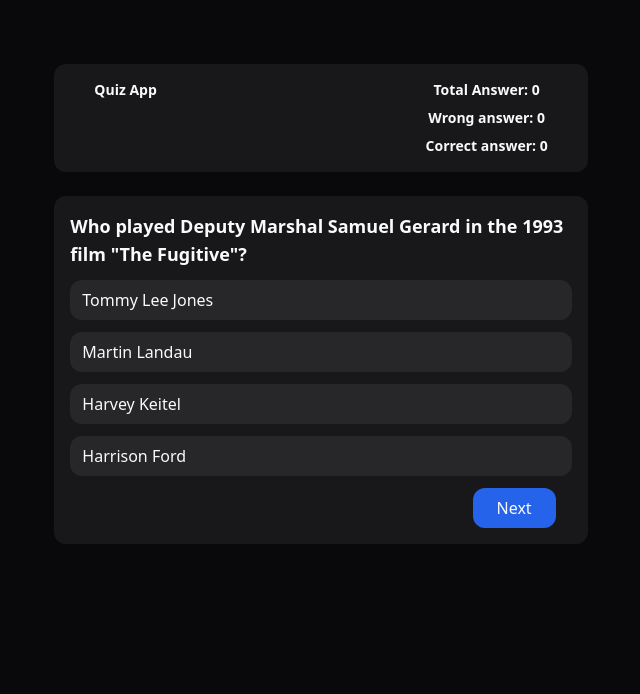
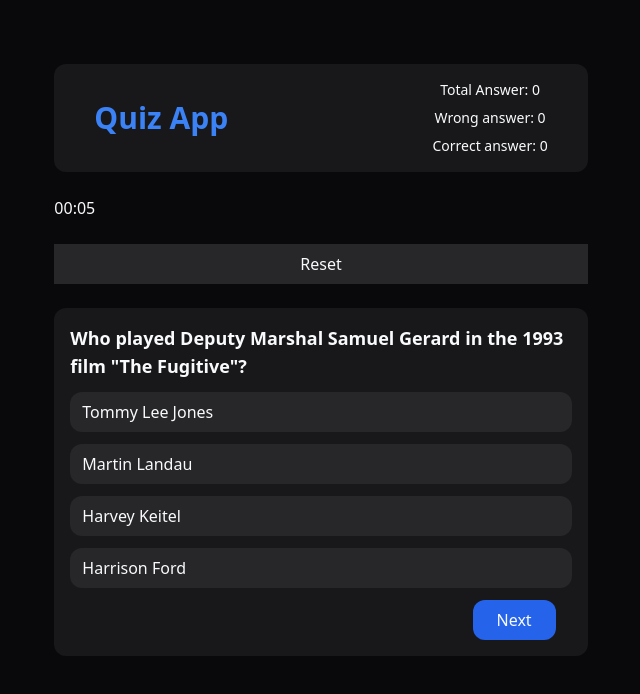
Before and after one commit to ahmadhabibi14/quizz-app, a React (Vite) app: page / in a window 1280 px wide. Shown: the top 694 px of the page, without its empty margins (319-959 px from the left). Built offline with nearby package versions, Linux system fonts and the light colour scheme.

Commit message:
Test timer 01

```diff
--- a/src/App.jsx
+++ b/src/App.jsx
@@ -1,4 +1,4 @@
-import { useState, useEffect } from "react";
+import { useState, useRef, useEffect } from "react";
 // import axios from "axios";
 import "./index.css";
 import { TriviaData } from "./apis/quiz";
@@ -15,6 +15,46 @@ function App() {
       wrongAnswer: 0,
       totalAnswer: 0
    })
+   const [timer, setTimer] = useState("00:00");
+   const Ref = useRef(null);
+
+   const getTimeRemaining = (e) => {
+      const total = Date.parse(e) - Date.parse(new Date());
+      const seconds = Math.floor((total / 1000) % 60);
+      const minutes = Math.floor((total / 1000 / 60) % 60);
+      return {
+         total, minutes, seconds
+      }
+   }
+
+   const startTimer = (e) => {
+      let { total, minutes, seconds } = getTimeRemaining(e);
+      if (total >= 0) {
+         setTimer(
+            (minutes > 9 ? minutes : '0'+minutes) + ':' +
+            (seconds > 9 ? seconds : '0'+seconds)
+         )
+      }
+   }
+
+   const clearTimer = (e) => {
+      setTimer("15:00");
+      if (Ref.current) clearInterval(Ref.current);
+      const id = setInterval(() => {
+         startTimer(e)
+      }, 1000);
+      Ref.current = id;
+   }
+
+   const getDateTime = () => {
+      let deadline = new Date();
+      deadline.setSeconds(deadline.getSeconds() + 10);
+      return deadline;
+   }
+
+   const clickOnReset = () => {
+      clearTimer(getDateTime());
+   }
 
    async function combineAllAnswers() {
       let allAnswers = [];
@@ -31,6 +71,8 @@ function App() {
       combineAllAnswers();
       console.log(triviaData[currentQuestion].incorrect_answers)
       console.log(currentQuestion)
+
+      clearTimer(getDateTime());
    }, []);
 
    const NextQuestion = () => {
@@ -73,27 +115,24 @@ function App() {
       console.log(answerCorrect)
    }
 
-   // console.log(allPossibleAnswers[selectedAnswerIndex])
    return (
       <div className="bg-zinc-950 min-h-screen text-slate-50 flex justify-center py-16">
          <div className="flex flex-col space-y-6 w-5/12">
-            <h1 className="text-sm py-4 px-10 flex flex-row justify-between rounded-xl bg-zinc-900 font-bold text-center">
-               <span>Quiz App</span>
-               <div className="flex flex-col space-y-2">
+            <h1 className="py-4 px-10 flex flex-row justify-between items-center rounded-xl bg-zinc-900 text-center">
+               <span className="text-3xl text-blue-500 font-black">Quiz App</span>
+               <div className="flex flex-col space-y-2 text-sm">
                   <p>Total Answer: {result.totalAnswer}</p>
                   <p>Wrong answer: {result.wrongAnswer}</p>
                   <p>Correct answer: {result.correctAnswer}</p>
                </div>
             </h1>
+            <p>{timer}</p>
+            <button className="p-2 bg-zinc-800" onClick={clickOnReset}>Reset</button>
             <div className="flex flex-col space-y-3 bg-zinc-900 rounded-xl p-4">
 
                <div className="flex flex-col space-y-3">
                   <h2 className="text-lg font-bold">{removeCharacters(triviaData[currentQuestion].question)}</h2>
                   <ul className="flex flex-col space-y-3 list-none">
-                     {/* {triviaData[currentQuestion].incorrect_answers.map((answer, index) => (
-                        <li onClick={clickAnswer} className={activeAnswer ? 'answer-active' : 'answer'} key={index}>{answer}</li>
-                     ))}
-                     <li onClick={clickAnswer} className={activeAnswer ? 'answer-active' : 'answer'}>{triviaData[currentQuestion].correct_answer}</li> */}
                      {allPossibleAnswers.map((answer, index) => (
                         <li onClick={()=> clickAnswer(answer, index)}
                            className={selectedAnswerIndex === index ? 'answer-active' : 'answer'}
@@ -105,7 +144,7 @@ function App() {
                   </ul>
                </div>
                <div className="flex flex-row justify-end pr-4">
-                  <button onClick={NextQuestion} className="py-2 px-6 bg-blue-600 rounded-xl w-fit">
+                  <button onClick={NextQuestion} className="py-2 px-6 bg-blue-600 hover:bg-blue-700 rounded-xl w-fit">
                      {currentQuestion === triviaData.length - 1 ? 'Finish' : 'Next'}
                   </button>
                </div>
```
Also changed, not shown: 1 other file (tests, documents, lock files or other folders).
